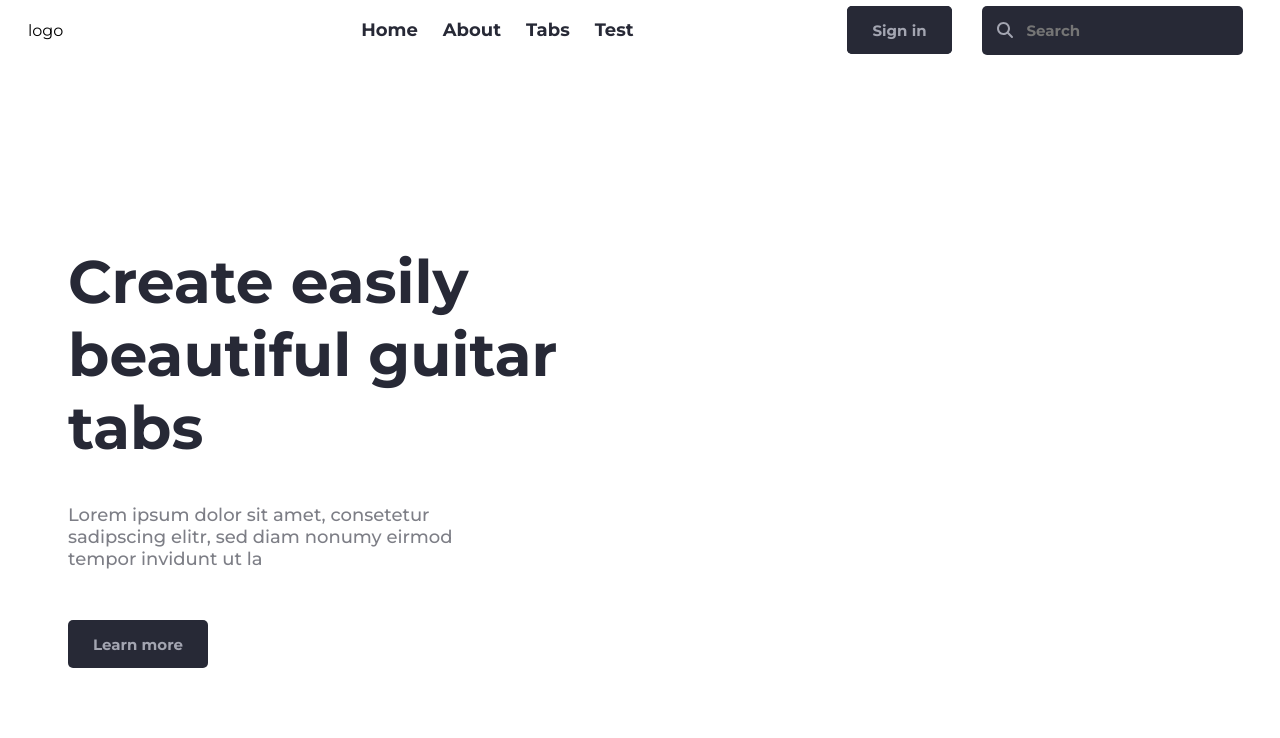
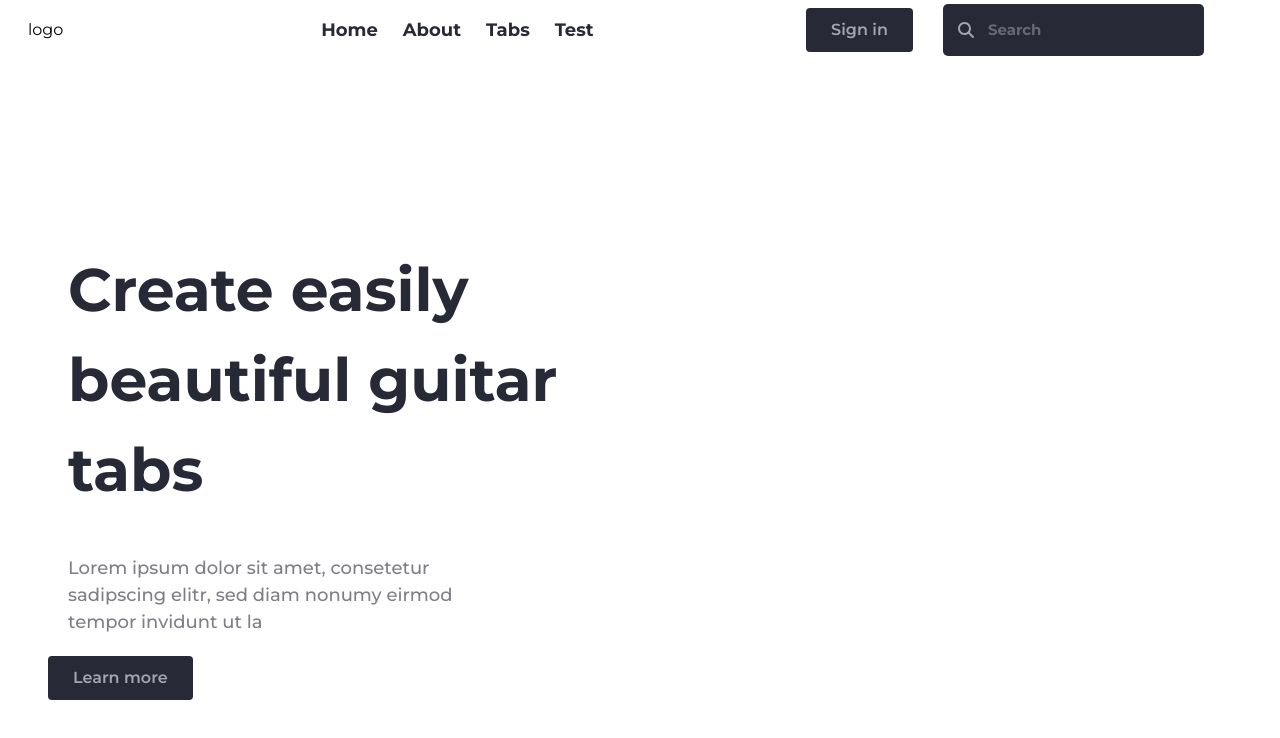
Before and after one commit to CactusNormal7/3b2-next, a Next.js app: page / in a window 1280 px wide. Shown: the top 738 px of the page. Built offline with nearby package versions, Linux system fonts and the light colour scheme; no server answers.

Commit message:
reformat button component

```diff
--- a/package.json
+++ b/package.json
@@ -17,11 +17,15 @@
     "@fortawesome/fontawesome-svg-core": "^6.7.2",
     "@fortawesome/free-solid-svg-icons": "^6.7.2",
     "@fortawesome/react-fontawesome": "^0.2.2",
+    "@headlessui/react": "^2.2.0",
+    "@tailwindcss/postcss": "^4.0.6",
     "next": "15.1.5",
+    "postcss": "^8.5.2",
     "react": "^19.0.0",
     "react-dom": "^19.0.0",
     "sass": "^1.83.4",
-    "svix": "^1.45.1"
+    "svix": "^1.45.1",
+    "tailwindcss": "^4.0.6"
   },
   "devDependencies": {
     "@eslint/eslintrc": "^3",
--- /dev/null
+++ b/postcss.config.mjs
@@ -0,0 +1,6 @@
+const config = {
+    plugins: {
+      "@tailwindcss/postcss": {},
+    },
+  };
+  export default config;
--- a/src/app/page.tsx
+++ b/src/app/page.tsx
@@ -3,6 +3,7 @@
 //import { api } from "../../convex/_generated/api";
 import Navbar from "@/components/Navbar";
 import "../styles/Home.scss"
+import { BasicButton } from "@/components/BasicButton";
 
 export default async function Home() {
   return (
@@ -20,8 +21,7 @@ export default async function Home() {
 
               <h3 className="main-subtitle">Lorem ipsum dolor sit amet, consetetur sadipscing elitr, sed diam nonumy eirmod tempor invidunt ut la</h3>
 
-              {/*TODO (iconized button / input)  make a component for this and import it here*/}
-              <button style={{ marginLeft: "20px", marginTop: "30px", }} className="basic-button">Learn more  </button>
+              <BasicButton text="Learn more"></BasicButton>
             </div>
           </div>
 
--- /dev/null
+++ b/src/components/BasicButton.tsx
@@ -0,0 +1,19 @@
+"use client";
+
+import React from "react";
+
+interface BasicButtonProps
+  extends React.ButtonHTMLAttributes<HTMLButtonElement> {
+  text: string;
+}
+
+export function BasicButton({ text, ...props }: BasicButtonProps) {
+  return (
+    <button
+      {...props}
+      className="px-[25px] py-[10px] rounded bg-[#272936] text-[#a3a5b1] font-semibold cursor-pointer transition-transform duration-200 active:scale-90 hover:font-bold"
+    >
+      {text}
+    </button>
+  );
+}
--- a/src/components/NavAuthSection.tsx
+++ b/src/components/NavAuthSection.tsx
@@ -5,6 +5,7 @@ import {FontAwesomeIcon} from "@fortawesome/react-fontawesome";
 import {faMagnifyingGlass} from "@fortawesome/free-solid-svg-icons";
 import React from "react";
 import {useConvexAuth} from "convex/react";
+import { BasicButton } from "./BasicButton";
 
 export function NavAuthSection() {
 
@@ -24,7 +25,7 @@ export function NavAuthSection() {
         {(isLoaded && !isLoading) ? (
           !isAuthenticated ? (<>
             <SignInButton mode="modal">
-              <button className="basic-button">Sign in</button>
+              <BasicButton text="Sign in"></BasicButton>
             </SignInButton>
           </>) : (
             <>
--- /dev/null
+++ b/src/styles/BasicButton.scss
@@ -0,0 +1,38 @@
+
+// .basic-button {
+//     padding: 10px 25px;
+//     background-color: var(--black);
+//     border: 0px solid;
+//     font-size: 15px;
+//     color: var(--white);
+//     font-weight: bolder;
+//     border-radius: 5px;
+//     box-shadow: none;
+//     transition: 0.14s ease;
+//     min-height: 48px;
+//     box-sizing: border-box;
+//     position: relative;
+//   }
+
+//   .basic-button::after {
+//     content: "";
+//     position: absolute;
+//     top: 0;
+//     left: 0;
+//     width: 100%;
+//     height: 100%;
+//     background-color: var(--black);
+//     border-radius: 5px;
+//     transition: 0.14s ease;
+//     z-index: -1;
+//   }
+
+//   .basic-button:hover::after {
+//     width: calc(100% + 20px);
+//     left: -10px;
+//   }
+
+//   .basic-button:active {
+//     transform: scale(0.8);
+//     transition: transform 0.1s ease;
+//   }
--- a/src/styles/globals.scss
+++ b/src/styles/globals.scss
@@ -1,4 +1,5 @@
 @import url("https://fonts.googleapis.com/css2?family=Montserrat:ital,wght@0,100..900;1,100..900&display=swap");
+@import "tailwindcss";
 
 :root {
   --black: #272936;
@@ -8,53 +9,12 @@
   --pink: #f0e5e1;
 }
 
-/* black : var(--black) */
-/* white : var(--white) */
 
 * {
-  padding: 0px;
-  margin: 0px;
+  // padding: 0px;
+  // margin: 0px;
   font-family: "Montserrat", sans-serif;
 }
-
-.basic-button {
-  padding: 10px 25px;
-  background-color: var(--black);
-  border: 0px solid;
-  font-size: 15px;
-  color: var(--white);
-  font-weight: bolder;
-  border-radius: 5px;
-  box-shadow: none;
-  transition: 0.14s ease;
-  min-height: 48px;
-  box-sizing: border-box;
-  position: relative;
-}
-
-.basic-button::after {
-  content: "";
-  position: absolute;
-  top: 0;
-  left: 0;
-  width: 100%;
-  height: 100%;
-  background-color: var(--black);
-  border-radius: 5px;
-  transition: 0.14s ease;
-  z-index: -1;
-}
-
-.basic-button:hover::after {
-  width: calc(100% + 20px);
-  left: -10px;
-}
-
-.basic-button:active {
-  transform: scale(0.8);
-  transition: transform 0.1s ease;
-}
-
 
 //TODO faire un component de l'input
 .input-container {
```
Also changed, not shown: 1 other file (tests, documents, lock files or other folders).
